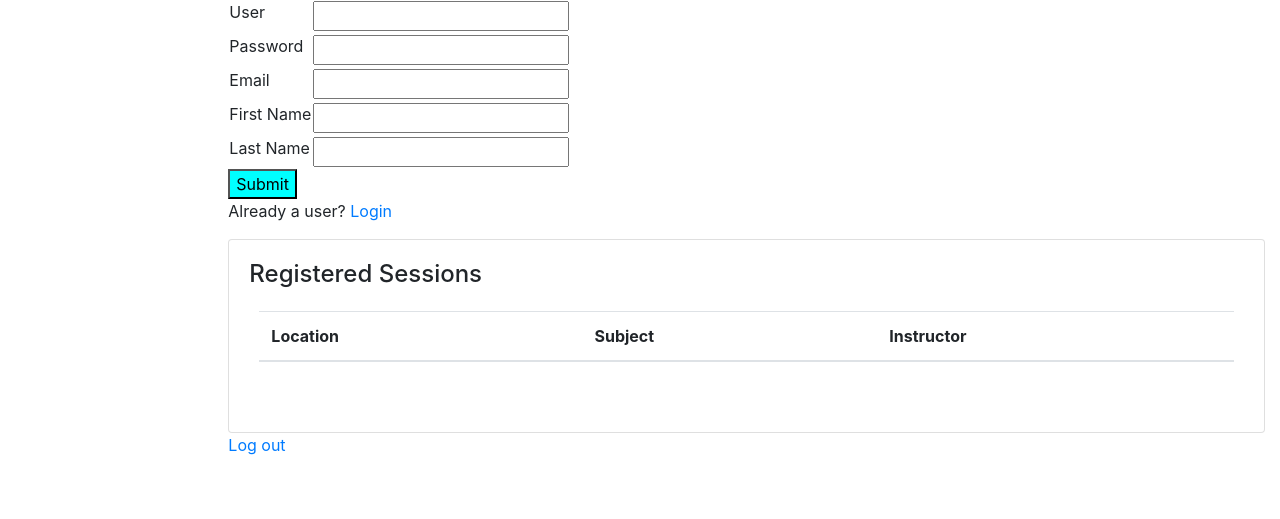
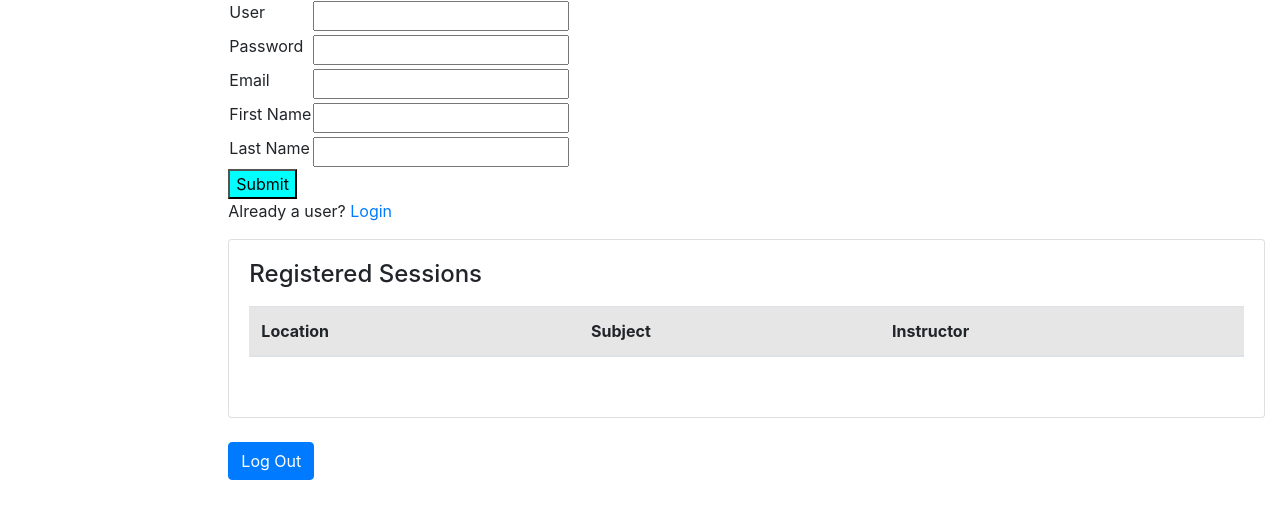
Before and after one commit to jeury301/classmo, a Django app: template schedules/templates/schedules/users/index.html in a window 1280 px wide. Shown: the part 193-712 px from the top of the page. Run offline with Django 3.2, Linux system fonts and the light colour scheme; the template is opened without the code that fills it: most values are stand-ins (such as "Sample title", 1, 10 or a date in 2020); lists and menus that the app fills with data are empty; some libraries are stand-ins or nearby versions.

Commit message:
Cleaned up more HTML

```diff
--- a/schedules/templates/schedules/subjects/session.html
+++ b/schedules/templates/schedules/subjects/session.html
@@ -29,12 +29,15 @@
         </div>
     </div>
     <div>
+        <br>
+            <div>
                 <P>Register for this section</P>
                 <form action="{% url 'schedules:registration' session.id %}" method="post">
                     {% csrf_token %}
                     <input type="hidden" name="user_id" value="{{user.id}}">
-        <button type="submit" class="btn btn-primary">Primary</button>
+                    <button type="submit" class="btn btn-primary">Register</button>
                 </form>
             </div>
     </div>
+</div>
 {%endblock content%}
--- a/schedules/templates/schedules/users/index.html
+++ b/schedules/templates/schedules/users/index.html
@@ -63,10 +63,10 @@
     <div class="card">
         <div class="card-block" style="padding: 20px;">
             <h4 class="card-title">Registered Sessions</h4>
-            <div style="padding: 10px;">
+            <div style="padding-top: 5px">
                 {% for reg in registrations %}
                 <table class="table table-hover">
-                    <thead><tr><th>Location</th><th>Subject</th><th>Instructor</th></tr></thead>
+                    <thead style="background-color:#e6e6e6"><tr><th>Location</th><th>Subject</th><th>Instructor</th></tr></thead>
                     <tbody>
                         <tr><th>{{reg.session.location}}</th><th>{{reg.session.subject}}</th><th>{{reg.session.instructor}}
                         </th></tr>
@@ -76,5 +76,6 @@
             </div>
         </div>
     </div>
-    <a href="{% url 'logout' %}">Log out</a>
+    <br>
+    <a href="{% url 'logout' %}"><button type="submit" class="btn btn-primary">Log Out</button></a>
 {%endblock%}
--- a/templates/registration/login.html
+++ b/templates/registration/login.html
@@ -27,7 +27,7 @@
 </div>
 
 <div>
-  <button type="submit" class="btn btn-primary">Primary</button>
+  <button type="submit" class="btn btn-primary">Log In</button>
   <input type="hidden" name="next" value="{{ next }}" />
 </div>
 </form>
```
Lines whose indentation alone changed are shown as unchanged.
